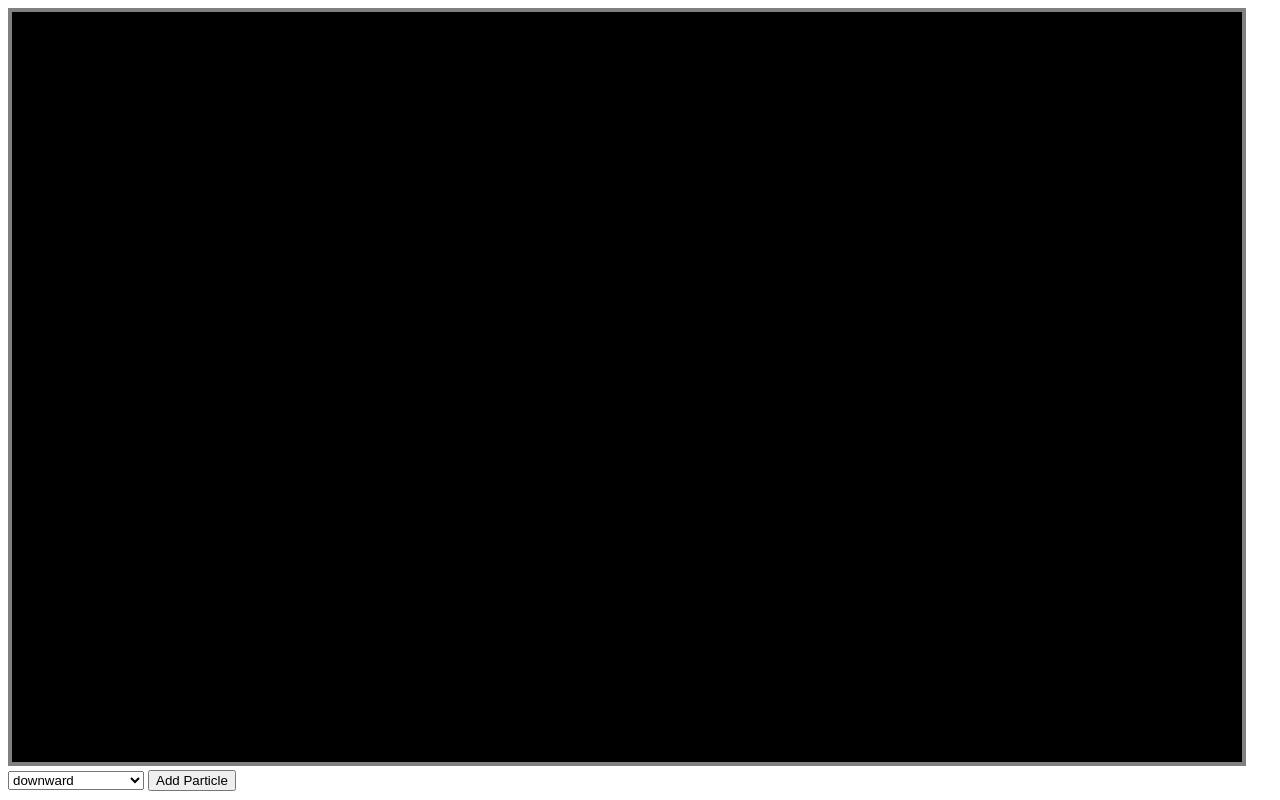
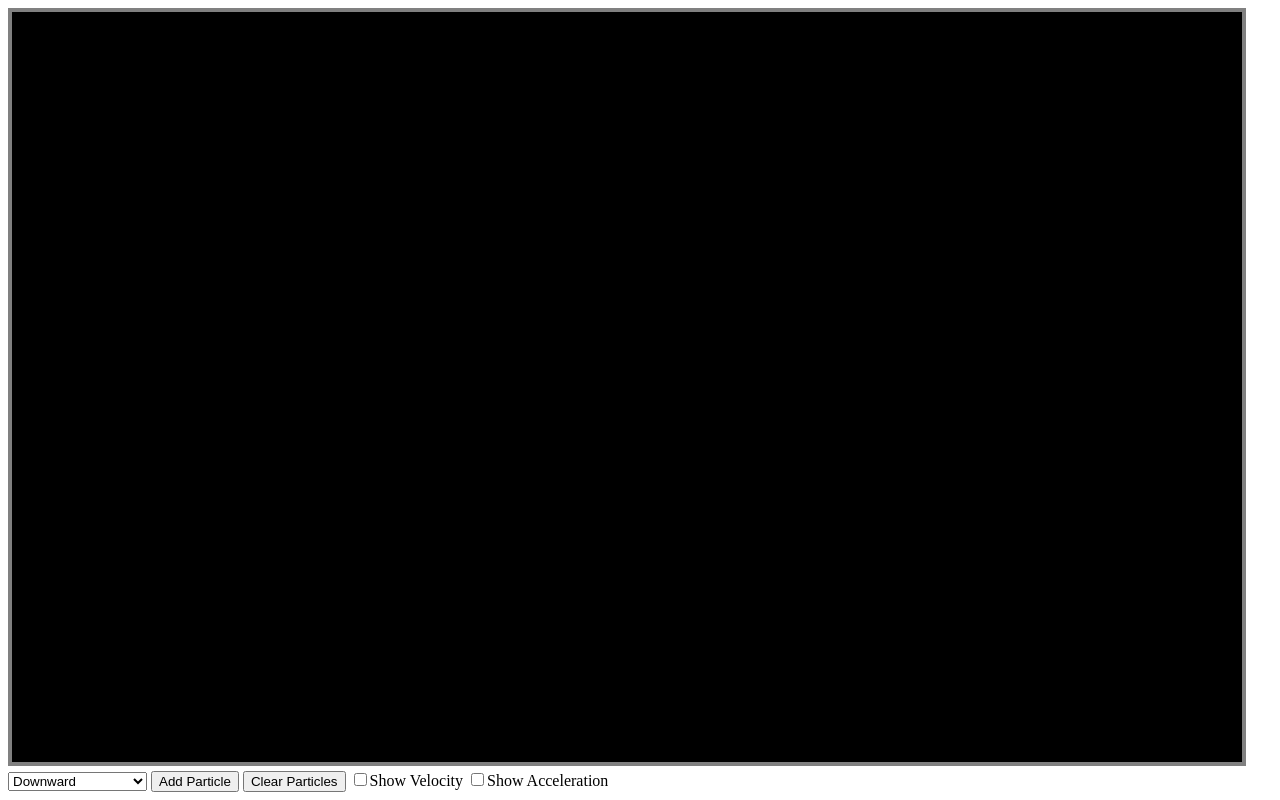
Before and after one commit to harishv1717/physics-engine, a plain HTML site: page index.html in a window 1280 px wide. Drawn offline with Linux system fonts and the light colour scheme.

Commit message:
Update gravity options and add control buttons

```diff
--- a/index.html
+++ b/index.html
@@ -7,15 +7,16 @@
     </head>
     <body>
         <canvas id="canvas" style="border: 4px solid gray; background-color: black" width="1300" height="800"></canvas>
-
         <script src="index.js" type="module"></script>
-        <script src="objects.js" type="module"></script>
 
         <select name="gravity" id="gravitySelect">
-            <option value="downward">downward</option>
-            <option value="center">center</option>
-            <option value="towards each other">towards each other</option>
+            <option value="downward">Downward</option>
+            <option value="center">Center</option>
+            <option value="towards each other">Towards each other</option>
         </select>
         <button id="add">Add Particle</button>
+        <button id="clear">Clear Particles</button>
+        <label><input type="checkbox" id="showVelocity">Show Velocity</label>
+        <label><input type="checkbox" id="showAcceleration">Show Acceleration</label>
     </body>
 </html>
```
